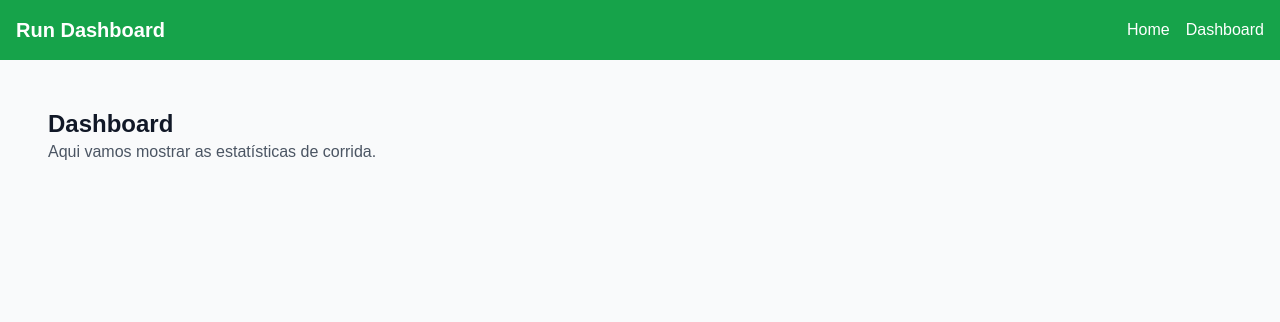
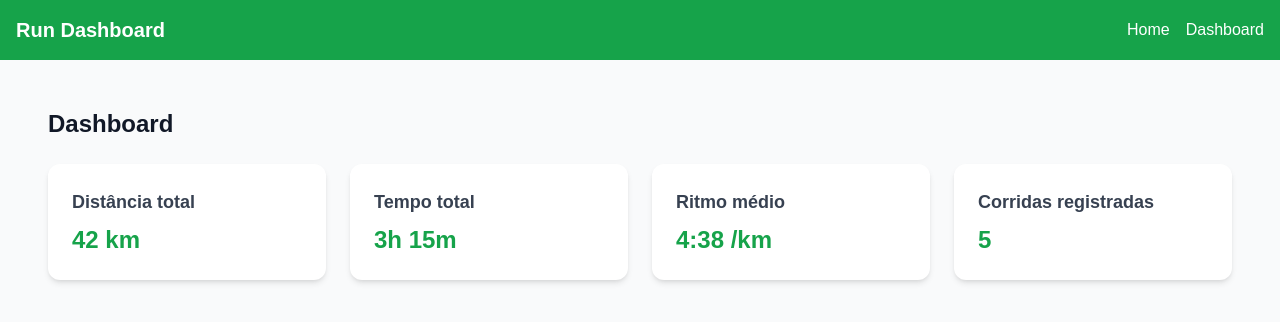
Before and after one commit to felipetormesdev/run-dashboard, a Next.js app: page /dashboard in a window 1280 px wide. Shown: the top 322 px of the page. Built offline with nearby package versions, Linux system fonts and the light colour scheme.

Commit message:
feat: add dashboard page with placeholder metric cards

```diff
--- a/src/app/dashboard/page.tsx
+++ b/src/app/dashboard/page.tsx
@@ -1,8 +1,16 @@
+import Card from "@/components/Card";
+
 export default function DashboardPage() {
-    return (
-      <main className="p-6">
-        <h1 className="text-2xl font-bold">Dashboard</h1>
-        <p className="text-gray-600">Aqui vamos mostrar as estatísticas de corrida.</p>
-      </main>
-    );
-  }
+  return (
+    <main className="p-6">
+      <h1 className="mb-6 text-2xl font-bold">Dashboard</h1>
+
+      <div className="grid gap-6 sm:grid-cols-2 lg:grid-cols-4">
+        <Card title="Distância total" value="42 km" />
+        <Card title="Tempo total" value="3h 15m" />
+        <Card title="Ritmo médio" value="4:38 /km" />
+        <Card title="Corridas registradas" value="5" />
+      </div>
+    </main>
+  );
+}
--- a/src/components/Card.tsx
+++ b/src/components/Card.tsx
@@ -1,15 +1,13 @@
-import { ReactNode } from "react";
+type CardProps = {
+    title: string;
+    value: string;
+  };
 
-interface CardProps {
-  title: string;
-  children: ReactNode;
-}
-
-export default function Card({ title, children }: CardProps) {
-  return (
-    <div className="bg-white rounded-xl shadow-md p-6 flex flex-col">
-      <h2 className="text-lg font-semibold text-gray-700 mb-4">{title}</h2>
-      <div className="text-2xl font-bold text-green-600">{children}</div>
-    </div>
-  );
-}
+  export default function Card({ title, value }: CardProps) {
+    return (
+      <div className="rounded-xl bg-white p-6 shadow-md">
+        <h2 className="text-lg font-semibold text-gray-700">{title}</h2>
+        <p className="mt-2 text-2xl font-bold text-green-600">{value}</p>
+      </div>
+    );
+  }
```
